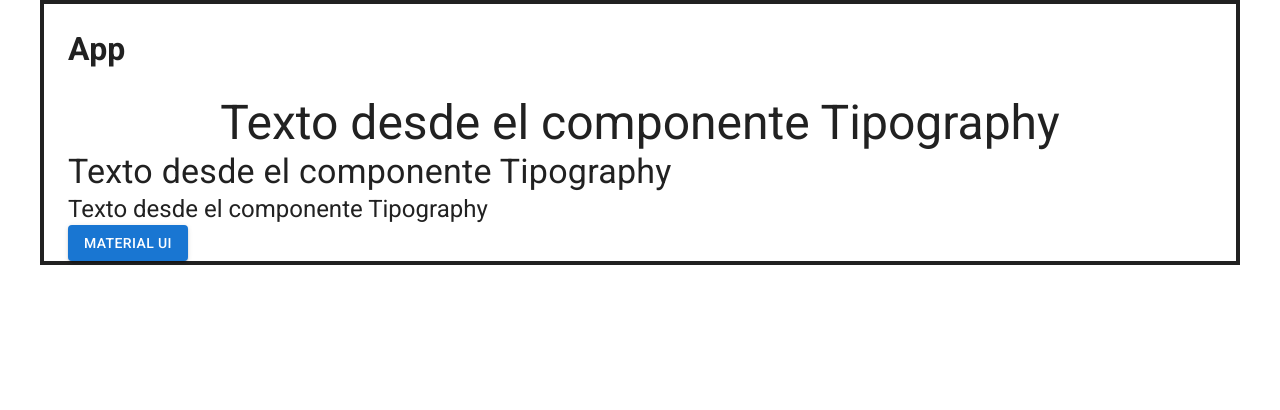
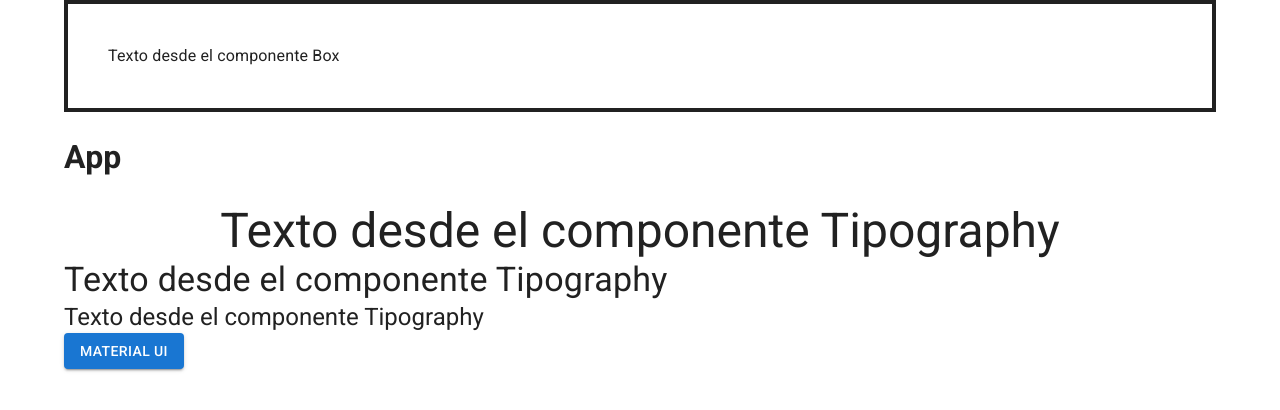
Before and after one commit to EmilianoQuiroz/App-del-Hincha-Web-Page, a React (Vite) app: page / in a window 1280 px wide. Shown: the top 410 px of the page. Built offline with nearby package versions, Linux system fonts and the light colour scheme.

Commit message:
Componente Box

```diff
--- a/src/App.jsx
+++ b/src/App.jsx
@@ -1,8 +1,12 @@
-import { Button, Container, Typography } from "@mui/material";
+import { Box, Button, Container, Typography } from "@mui/material";
 
 export default function App(){
   return (
-    <Container sx={{ border:4 }}>
+    <Container>
+      {/** Componente Box:
+       * Podremos agregar estilos dentro del componente
+      */}
+      <Box sx={{ border:4, p:5 }}> Texto desde el componente Box</Box>
       <h1>App</h1>
       {/** Componente Typography:
        * Le podemos pasar variantes con tamaños como h1, h2, h3 ...
```
